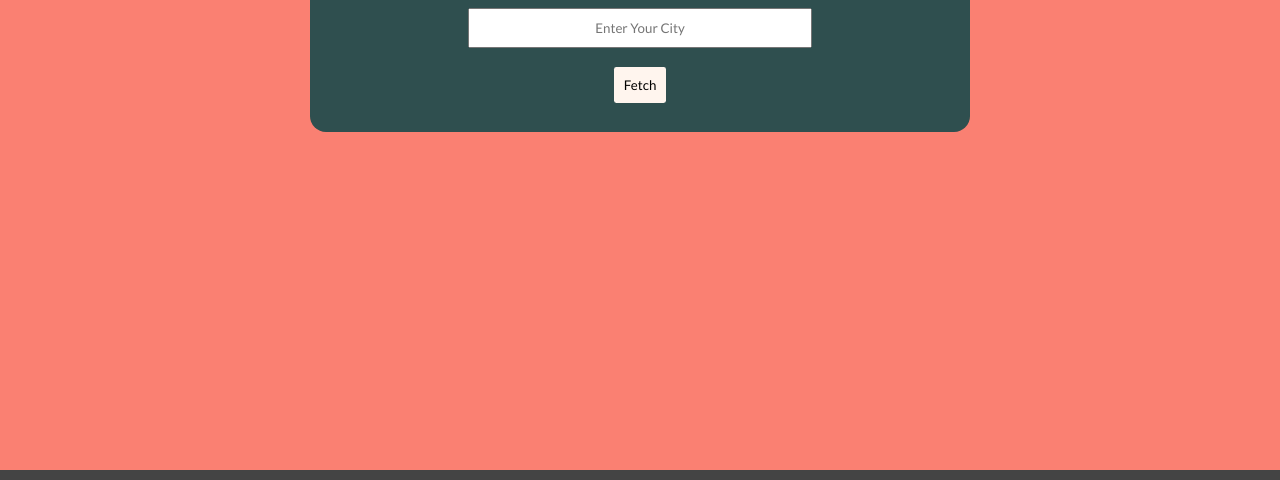
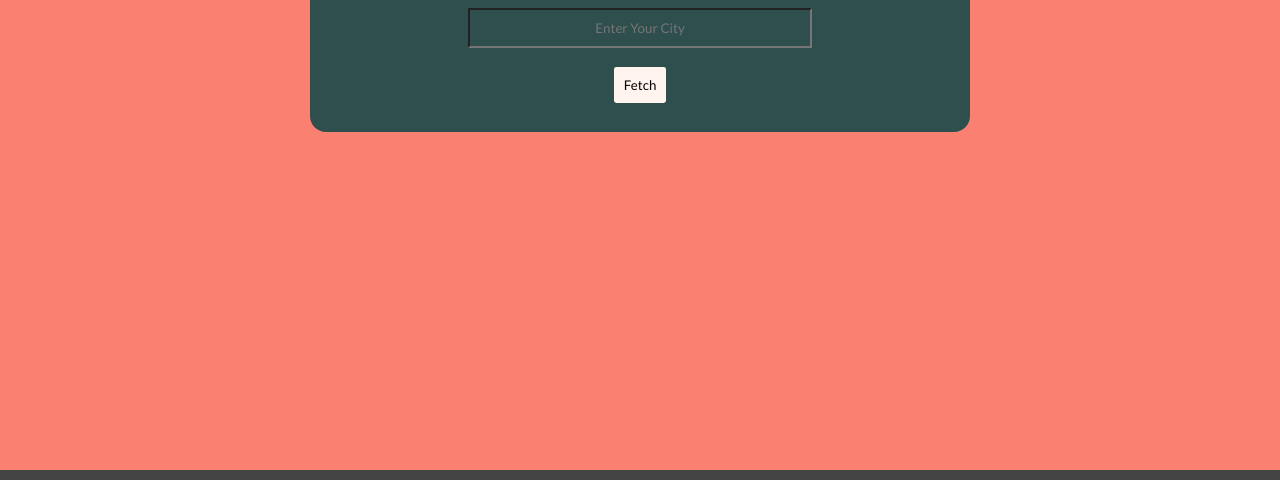
Before and after one commit to srinikesh2929/Weather-Now, a website built with webpack: page public/index.html in a window 1280 px wide. Shown: the part 279-759 px from the top of the page. Built offline with nearby package versions, Linux system fonts and the light colour scheme; some packages are replaced by stand-ins of ours.

Commit message:
wedding background colour to text input

```diff
--- a/public/style.css
+++ b/public/style.css
@@ -41,6 +41,7 @@ input{
  text-transform: capitalize;
  text-align: center;
  width: calc(0.5*var(--width));
+ background-color: initial;
 }
 button{
  background: seashell;
```
